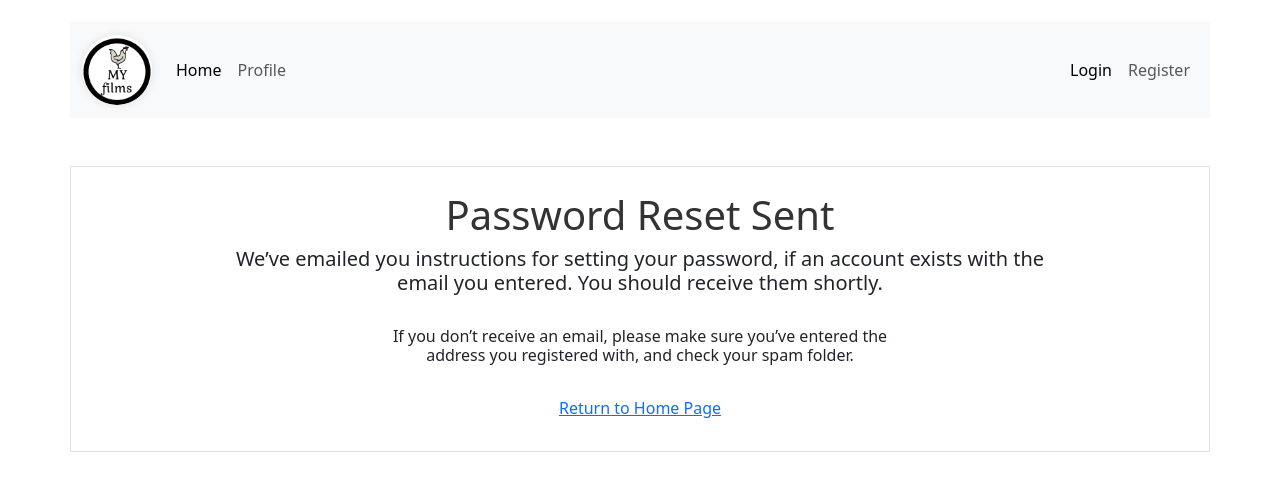
After one commit to merab7/MY_FILMS, a Django app: template users/templates/users/password_reset_sent.html in a window 1280 px wide. The commit adds this page. Shown: the top 491 px of the page. Run offline with Django 5.2, Linux system fonts and the light colour scheme; the template is opened without the code that fills it, so the values that code supplies are empty.

Commit message:
adding password reset function by django password reset view and some stylings

```diff
--- a/my_films/urls.py
+++ b/my_films/urls.py
@@ -5,6 +5,7 @@ from users.views import SignUpView, user_not_authenticated
 from django.contrib.auth.decorators import login_required
 from . import settings
 from django.conf.urls.static import static
+
 
 urlpatterns = [
     path('', include("blog.urls")),
@@ -15,6 +16,11 @@ urlpatterns = [
     path('register/', user_not_authenticated(SignUpView.as_view(template_name='users/register.html')), name='register'),
     #here i am adding login required decorator to if user is not logged in and treys to access a logout page it goes to login page first
     path('logout/', login_required(auth_views.LogoutView.as_view(template_name='users/logout.html')), name='logout'),
+    #PASSWORD RESET VIEW
+    path('reset_password/', auth_views.PasswordResetView.as_view(template_name = "users/reset_password.html"), name ='reset_password'),
+    path('reset_password_sent/', auth_views.PasswordResetDoneView.as_view(template_name = "users/password_reset_sent.html"), name ='password_reset_done'),
+    path('reset/<uidb64>/<token>', auth_views.PasswordResetConfirmView.as_view(template_name = "users/password_reset_form.html"), name ='password_reset_confirm'),
+    path('reset_password_complete/', auth_views.PasswordResetCompleteView.as_view(template_name = "users/password_reset_done.html"), name ='password_reset_complete')
 
 ]
 
--- a/users/templates/users/login.html
+++ b/users/templates/users/login.html
@@ -30,7 +30,9 @@
     </div>
 
     <div class="mt-2 text-center">
-      <small>Forgot password? <a href="#">Reset</a></small>
+      <small
+        >Forgot password? <a href="{% url 'reset_password' %}">Reset</a></small
+      >
     </div>
   </div>
 </div>
--- /dev/null
+++ b/users/templates/users/password_reset_sent.html
@@ -0,0 +1,19 @@
+{% extends 'blog/base.html' %} {% block content %}
+<div class="container mt-5 login-div border p-4">
+  <div class="container text-center" style="width: 80%; margin: 0 auto">
+    <h1>Password Reset Sent</h1>
+    <h5>
+      We’ve emailed you instructions for setting your password, if an account
+      exists with the email you entered. You should receive them shortly.
+    </h5>
+    <br />
+    <h6 style="width: 60%; margin: 0 auto">
+      If you don’t receive an email, please make sure you’ve entered the address
+      you registered with, and check your spam folder.
+    </h6>
+  </div>
+  <div class="text-center mt-4">
+    <a href="{% url 'blog-home' %}" class="btn btn-link">Return to Home Page</a>
+  </div>
+</div>
+{% endblock %}
```
Also changed, not shown: my_films/settings.py (+8 -0 lines), users/templates/users/password_reset_done.html (added, +14 -0 lines), users/templates/users/password_reset_form.html (added, +17 -0 lines), users/templates/users/reset_password.html (added, +31 -0 lines).
